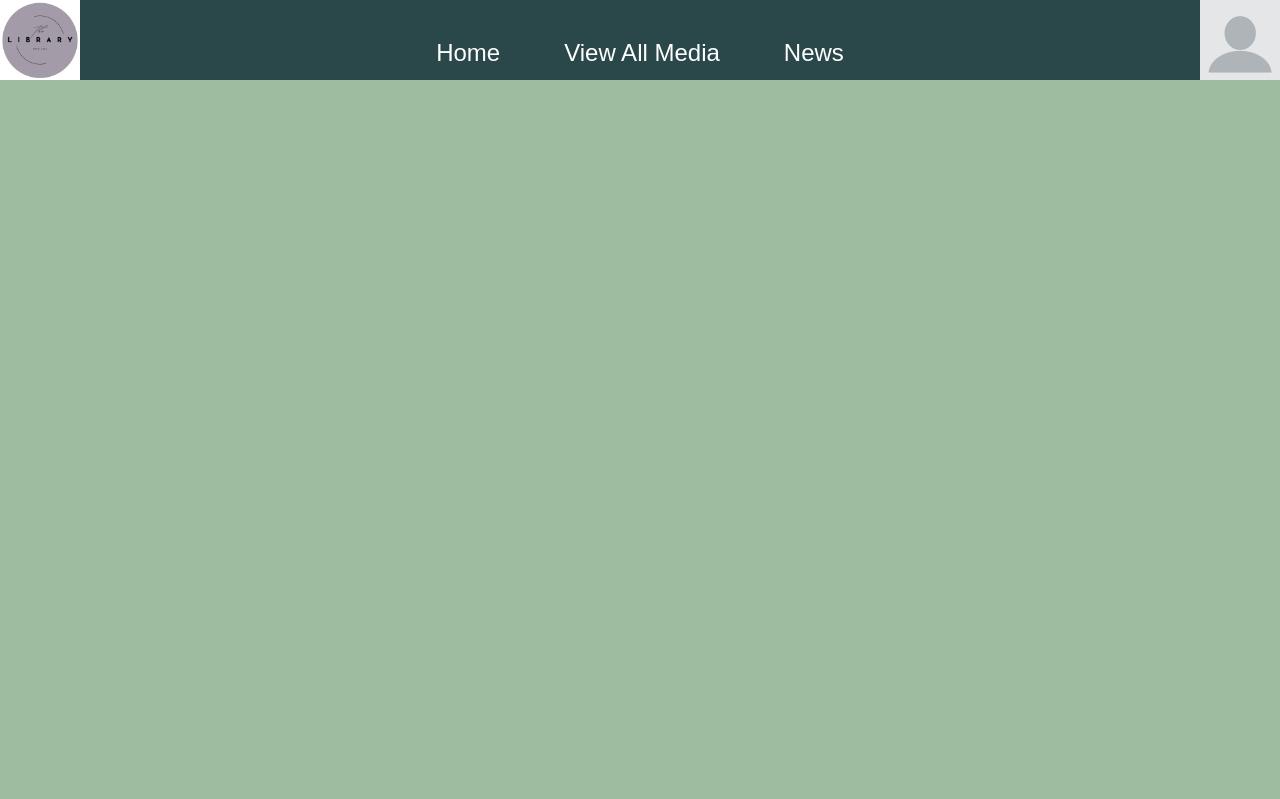
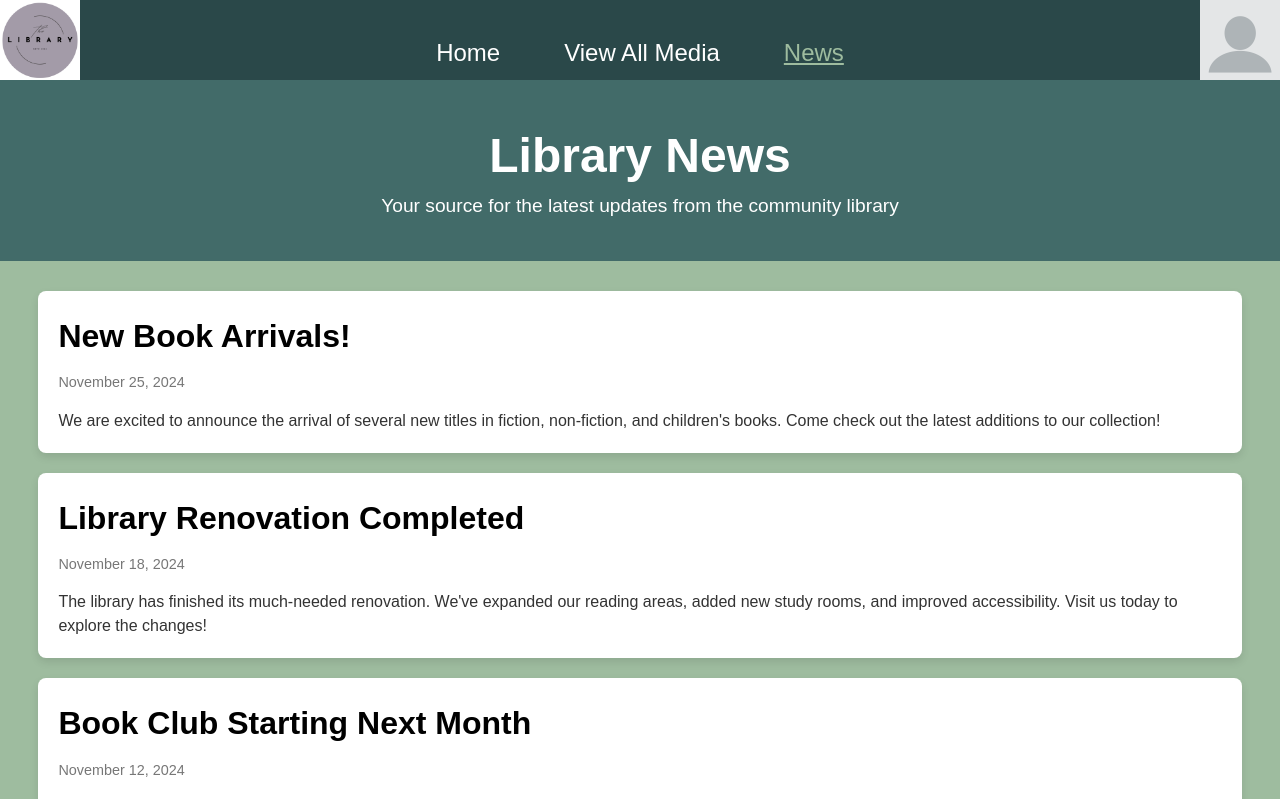
Before and after one commit to 14ellisj/LibarySystem, a Vue app in the folder UI/Library System/: page /news in a window 1280 px wide. Shown: the top 799 px of the page. Built offline with nearby package versions, Linux system fonts and the light colour scheme.

Commit message:
News Page

```diff
--- a/UI/Library System/src/components/StartView/About.vue
+++ b/UI/Library System/src/components/StartView/About.vue
@@ -77,8 +77,6 @@ body {
   background-color: var(--background-color);
   color: #333;
 }
-
-
 
 .about h2, .locations h2 {
   font-size: 2em;
--- /dev/null
+++ b/UI/Library System/src/components/StartView/News.vue
@@ -0,0 +1,111 @@
+<template>
+<body>
+    <header>
+        <div class="container">
+            <h1>Library News</h1>
+            <p>Your source for the latest updates from the community library</p>
+        </div>
+    </header>
+
+    <main>
+        <section class="news">
+            <article class="news-item">
+                <h2>New Book Arrivals!</h2>
+                <p class="date">November 25, 2024</p>
+                <p>We are excited to announce the arrival of several new titles in fiction, non-fiction, and children's books. Come check out the latest additions to our collection!</p>
+            </article>
+
+            <article class="news-item">
+                <h2>Library Renovation Completed</h2>
+                <p class="date">November 18, 2024</p>
+                <p>The library has finished its much-needed renovation. We've expanded our reading areas, added new study rooms, and improved accessibility. Visit us today to explore the changes!</p>
+            </article>
+
+            <article class="news-item">
+                <h2>Book Club Starting Next Month</h2>
+                <p class="date">November 12, 2024</p>
+                <p>Join our new monthly book club! Starting December, we will meet every first Saturday of the month to discuss a selected book. All are welcome!</p>
+            </article>
+
+            <article class="news-item">
+                <h2>Storytime for Kids Returns</h2>
+                <p class="date">November 5, 2024</p>
+                <p>We are bringing back Storytime for kids every Wednesday afternoon at 2 PM. Bring your little ones to enjoy fun and engaging stories with our talented librarians!</p>
+            </article>
+
+            <article class="news-item">
+                <h2>Library Launches Digital Borrowing</h2>
+                <p class="date">October 28, 2024</p>
+                <p>We are now offering digital borrowing for eBooks and audiobooks! Simply log into our online catalog to borrow your favorite titles and read or listen on your devices.</p>
+            </article>
+        </section>
+    </main>
+</body>
+</template>
+
+<style scoped>
+* {
+    margin: 0;
+    padding: 0;
+    box-sizing: border-box;
+}
+
+body {
+    font-family: 'Arial', sans-serif;
+    line-height: 1.6;
+    background-color: var(--background-color);
+    color: #333;
+}
+
+.container {
+    width: 80%;
+    margin: 0 auto;
+    padding: 20px;
+}
+
+header {
+    background-color: var(--secondary-color);
+    color: white;
+    padding: 20px 0;
+    text-align: center;
+}
+
+header h1 {
+    font-size: 3em;
+}
+
+header p {
+    font-size: 1.2em;
+}
+
+.news {
+    margin-top: 30px;
+    margin-left: 3%;
+    margin-right: 3%;
+}
+
+.news-item {
+    background-color: white;
+    padding: 20px;
+    margin-bottom: 20px;
+    border-radius: 8px;
+    box-shadow: 0 4px 8px rgba(0, 0, 0, 0.1);
+}
+
+.news-item h2 {
+    font-size: 2em;
+    color: black;
+    margin-bottom: 10px;
+}
+
+.news-item .date {
+    font-size: 0.9em;
+    color: #777;
+    margin-bottom: 15px;
+}
+
+.news-item p {
+    font-size: 1em;
+    line-height: 1.5;
+}
+</style>
--- a/UI/Library System/src/router/index.ts
+++ b/UI/Library System/src/router/index.ts
@@ -10,6 +10,7 @@ import WishlistView from '@/views/WishlistView.vue'
 import ReturnView from '@/views/ReturnView.vue'
 import LogInValidation from '@/components/LogInView/LogIn.vue'
 import AboutPage from '@/views/AboutPage.vue'
+import NewsView from '@/views/NewsView.vue'
 
 const router = createRouter({
   history: createWebHistory(import.meta.env.BASE_URL),
@@ -68,6 +69,11 @@ const router = createRouter({
       name: '',
       component: LogInValidation,
     },
+    {
+      path: '/news',
+      name: 'News',
+      component: NewsView,
+    }
   ],
 })
 
--- /dev/null
+++ b/UI/Library System/src/views/NewsView.vue
@@ -0,0 +1,17 @@
+<script lang="ts">
+    import News from '../components/StartView/News.vue';
+    import { defineComponent } from 'vue';
+
+    export default defineComponent({
+        name: "Item",
+        components: {
+            News
+        }
+    })
+</script>
+
+<template>
+  <div>
+    <News/>
+  </div>
+</template>
```
